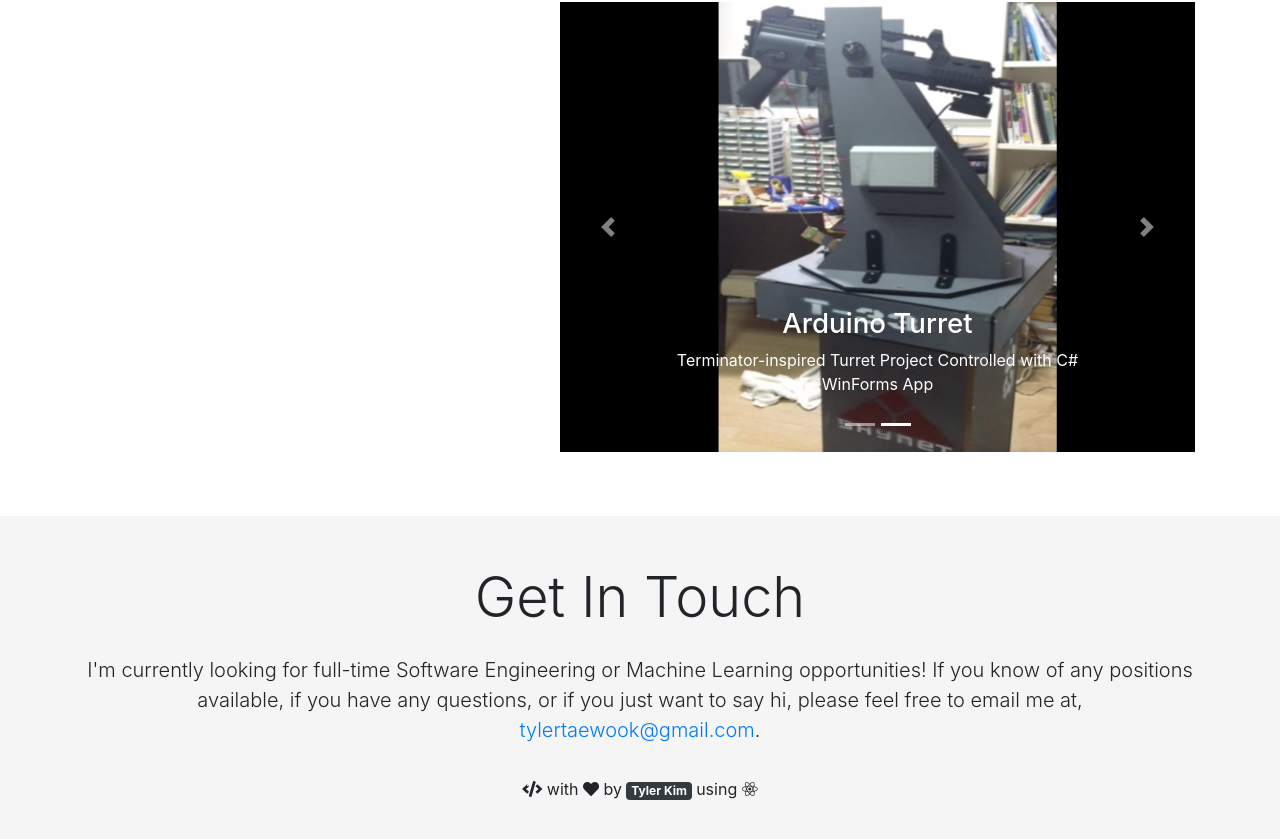
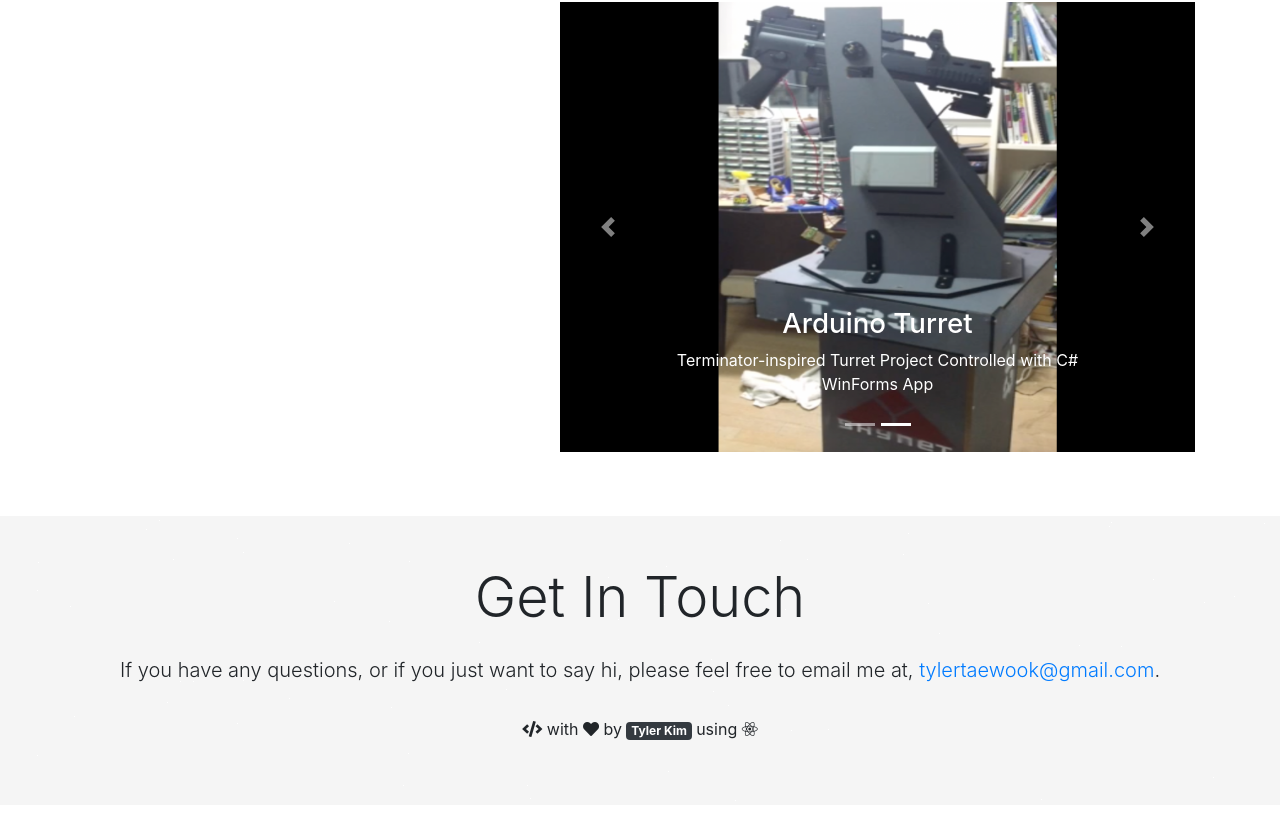
Before and after one commit to hashirshoaeb/home, a React (Create React App) app: page / in a window 1280 px wide. Shown: the part 2943-3782 px from the top of the page. After the commit the page ends 3748 px from the top, so only its background shows below. Built offline with nearby package versions, Linux system fonts and the light colour scheme; no server answers.

Commit message:
Update config.js

```diff
--- a/src/editable-stuff/config.js
+++ b/src/editable-stuff/config.js
@@ -126,7 +126,7 @@ const getInTouch = {
   show: true,
   heading: "Get In Touch",
   message:
-    "I'm currently looking for full-time Software Engineering or Machine Learning opportunities! If you know of any positions available, if you have any questions, or if you just want to say hi, please feel free to email me at",
+    "If you have any questions, or if you just want to say hi, please feel free to email me at",
   email: "tylertaewook@gmail.com",
 };
 
```
